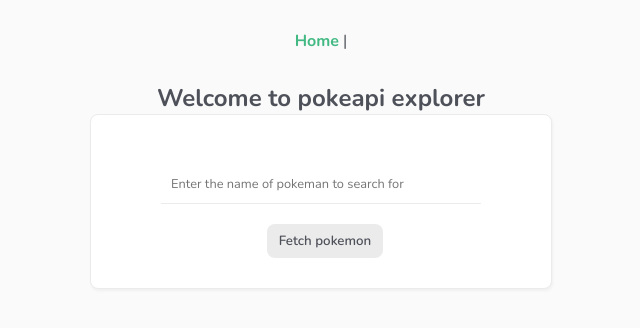
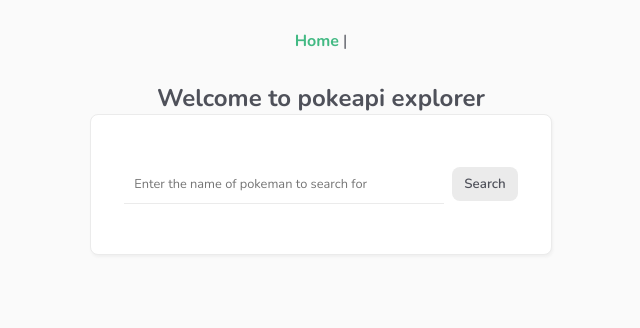
Before and after one commit to Paterick/pokeapi-explorer, a Vue app: page / in a window 1280 px wide. Shown: the top 328 px of the page, without its empty margins (319-959 px from the left). Built offline with nearby package versions, Linux system fonts and the light colour scheme.

Commit message:
move pokemon api call to composible

```diff
--- /dev/null
+++ b/src/composables/usePokemonApi.ts
@@ -0,0 +1,30 @@
+import { ref } from 'vue'
+import { PokemonClient, Pokemon  } from 'pokenode-ts';
+
+const usePokemonApi = () => {
+    const error = ref<string | null>(null);
+    const isPending = ref(false);
+    const foundPokemon = ref<Pokemon | null>(null);
+
+    const searchPokemonApi = async(name: string) => {
+        error.value = null;
+        foundPokemon.value = null;
+        isPending.value = true;
+        const api = new PokemonClient();
+
+        await api
+        .getPokemonByName(name.toLowerCase())
+        .then((data: Pokemon) => {
+          foundPokemon.value = data;
+          isPending.value = false;
+        })
+        .catch(() => {
+            error.value = `Could not find a pokemon with the name ${name}`;
+            isPending.value = false;
+        });
+    }
+
+    return { error, isPending, foundPokemon, searchPokemonApi}
+}
+
+export default usePokemonApi;
--- a/src/views/Home.vue
+++ b/src/views/Home.vue
@@ -3,8 +3,9 @@
     <h2>{{title}}</h2>
     <form @submit.prevent="onFetchPokemon" class="search-form">
       <input class="pokemon-name" type="text" placeholder="Enter the name of pokeman to search for" v-model="name" >
-      <button>Fetch pokemon</button>
-      <div class="error" v-if="notfound">{{notfound}}</div>
+      <button v-if="!isPending">Search</button>
+      <button v-else>Searching...</button>
+      <div class="error" v-if="error">{{error}}</div>
     </form>
 
   </div>
@@ -13,7 +14,7 @@
 
 <script lang="ts">
 import { defineComponent, ref } from 'vue';
-import { PokemonClient, Pokemon  } from 'pokenode-ts';
+import usePokemonApi from '@/composables/usePokemonApi.ts';
 import PokemonCard from '@/components/PokemonCard.vue';
 
 export default defineComponent({
@@ -22,24 +23,13 @@
   setup() {
     const title = ref('Welcome to pokeapi explorer');
     const name = ref('');
-    const notfound = ref();
-    const foundPokemon = ref<Pokemon>()
+    const { foundPokemon, error, isPending, searchPokemonApi } = usePokemonApi();
 
     const onFetchPokemon = async() => {
-      notfound.value = '';
-      const api = new PokemonClient();
-
-      await api
-      .getPokemonByName(name.value.toLowerCase())
-      .then((data: Pokemon) => {
-        foundPokemon.value = data;
-      })
-      .catch(() => {
-        notfound.value = `Could not find a pokemon with the name ${name.value}`
-      });
+      await searchPokemonApi(name.value);
     }
 
-    return { title, onFetchPokemon, name, foundPokemon, notfound }
+    return { title, onFetchPokemon, name, foundPokemon, error, isPending }
   }
 });
 </script>
@@ -55,6 +45,6 @@
   }
 
   .search-form {
-    max-width: 15rem;
+    max-width: 20rem;
   }
 </style>
```
